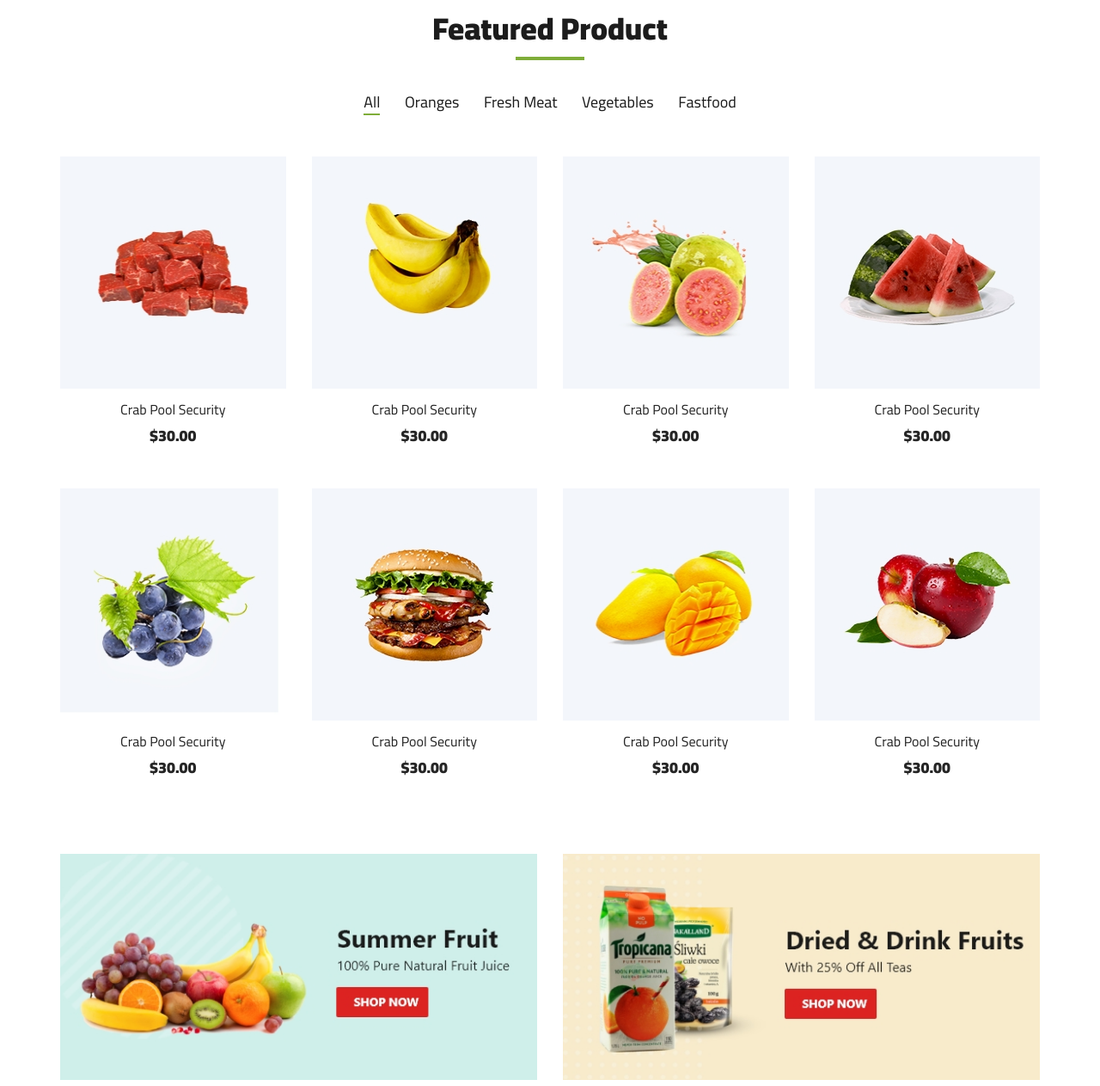
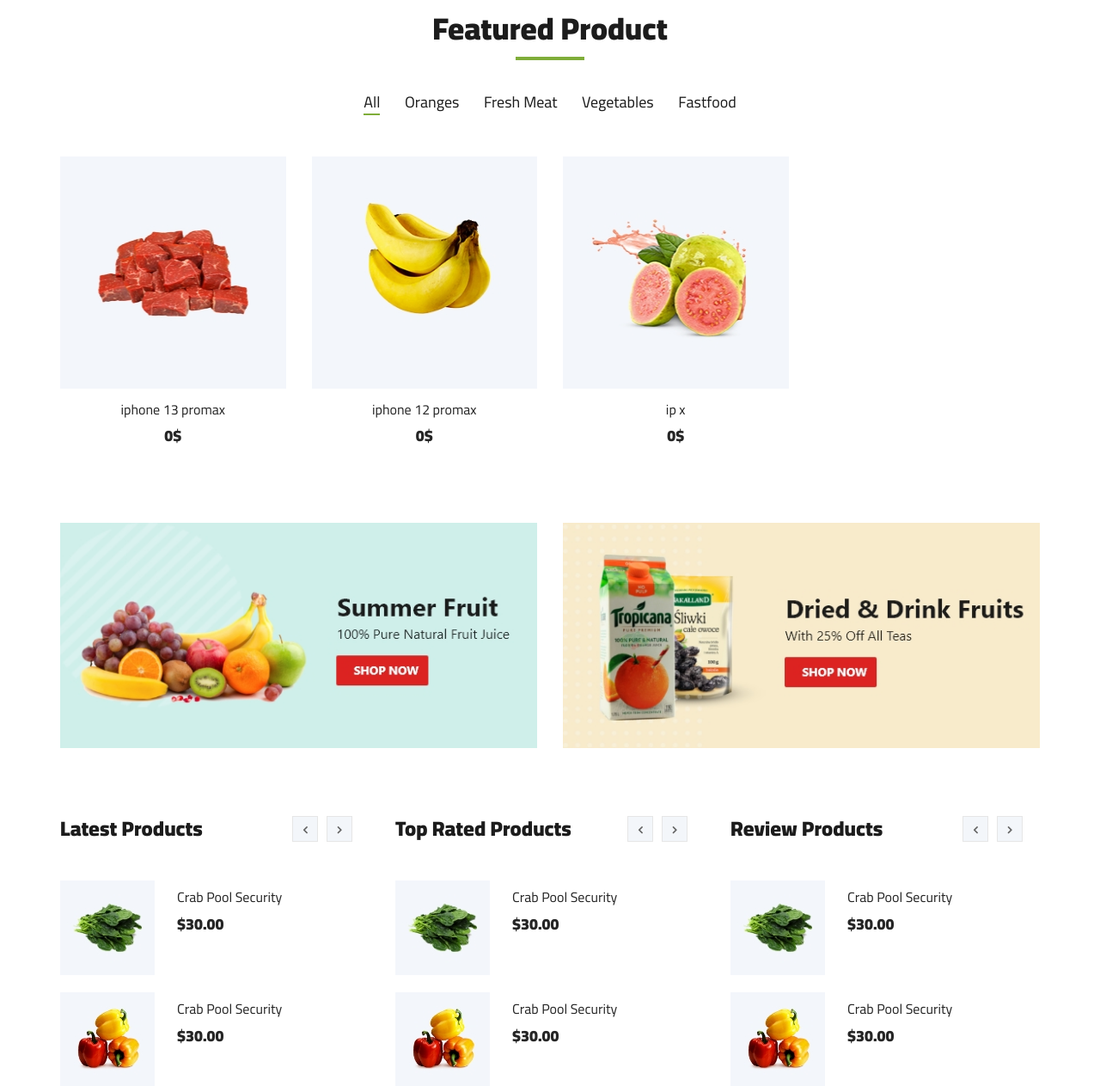
Before and after one commit to ronguyen1998/django-ecommerce-electronic, a Django app: page /home in a window 1280 px wide. Shown: the part 1027-2290 px from the top of the page at 86% size. Run offline with Django 3.2, Linux system fonts and the light colour scheme; data comes from the database, SQL or seed files in the repository; both versions use the stored data as it was after the commit; some libraries are stand-ins or nearby versions.

Commit message:
update code 19042022

```diff
--- a/core/templates/home/index.html
+++ b/core/templates/home/index.html
@@ -55,9 +55,10 @@
             </div>
         </div>
         <div class="row featured__filter">
+            {% for i in list_product %}
             <div class="col-lg-3 col-md-4 col-sm-6 mix oranges fresh-meat">
                 <div class="featured__item">
-                    <div class="featured__item__pic set-bg" data-setbg="{% static 'img/featured/feature-1.jpg' %}">
+                    <div class="featured__item__pic set-bg" data-setbg="{{i.image_link.url}}">
                         <ul class="featured__item__pic__hover">
                             <li><a href="#"><i class="fa fa-heart"></i></a></li>
                             <li><a href="#"><i class="fa fa-retweet"></i></a></li>
@@ -65,12 +66,13 @@
                         </ul>
                     </div>
                     <div class="featured__item__text">
-                        <h6><a href="#">Crab Pool Security</a></h6>
-                        <h5>$30.00</h5>
+                        <h6><a href="#">{{ i.name }}</a></h6>
+                        <h5>{{ i.price }}$</h5>
                     </div>
                 </div>
             </div>
-            <div class="col-lg-3 col-md-4 col-sm-6 mix vegetables fastfood">
+            {% endfor %}
+            <!-- <div class="col-lg-3 col-md-4 col-sm-6 mix vegetables fastfood">
                 <div class="featured__item">
                     <div class="featured__item__pic set-bg" data-setbg="{% static 'img/featured/feature-2.jpg' %}">
                         <ul class="featured__item__pic__hover">
@@ -110,7 +112,7 @@
                         </ul>
                     </div>
                     <div class="featured__item__text">
-                        <h6><a href="#">Crab Pool Security</a></h6>
+                        <h6><a href="#">Dưa hấu</a></h6>
                         <h5>$30.00</h5>
                     </div>
                 </div>
@@ -140,7 +142,7 @@
                         </ul>
                     </div>
                     <div class="featured__item__text">
-                        <h6><a href="#">Crab Pool Security</a></h6>
+                        <h6><a href="#">Sanwitch</a></h6>
                         <h5>$30.00</h5>
                     </div>
                 </div>
@@ -174,7 +176,7 @@
                         <h5>$30.00</h5>
                     </div>
                 </div>
-            </div>
+            </div> -->
         </div>
     </div>
 </section>
--- a/core/views/home/view_home.py
+++ b/core/views/home/view_home.py
@@ -1,10 +1,21 @@
 from django.shortcuts import render
 from django.http import HttpResponse
 from django.views import View
+
+from core.models import Product, Category
+
 # Create your views here.
 
 class HomeView(View):
     def get(self, request):
-        return render(request, 'home/index.html')
+        list_product = Product.objects.all()
+
+
+        context = {
+            "list_product":list_product,
+
+        }
+        return render(request, 'home/index.html', context)
+
     def post(self, request):
         pass
```
Also changed, not shown: core/media/image-detail/product02.png (renamed from image-detail/product02.png), core/media/image-detail/product02_WwMn85R.png (renamed from image-detail/product02_WwMn85R.png), core/media/image-detail/product03.png (renamed from image-detail/product03.png), core/media/image-detail/product07.png (renamed from image-detail/product07.png), core/media/image-detail/shop02.png (renamed from image-detail/shop02.png), core/media/image-product/product01.png (renamed from image-product/product01.png), core/media/image-product/product01_Lx2LDw8.png (renamed from image-product/product01_Lx2LDw8.png), core/media/image-product/product01_ZMXm9Tr.png (renamed from image-product/product01_ZMXm9Tr.png), core/media/image-product/product07.png (renamed from image-product/product07.png), core/media/image-product/shop01.png (renamed from image-product/shop01.png), db.sqlite3, media/image-product/product-1.jpg (added), media/image-product/product-2.jpg (added), media/image-product/product-3.jpg (added).
